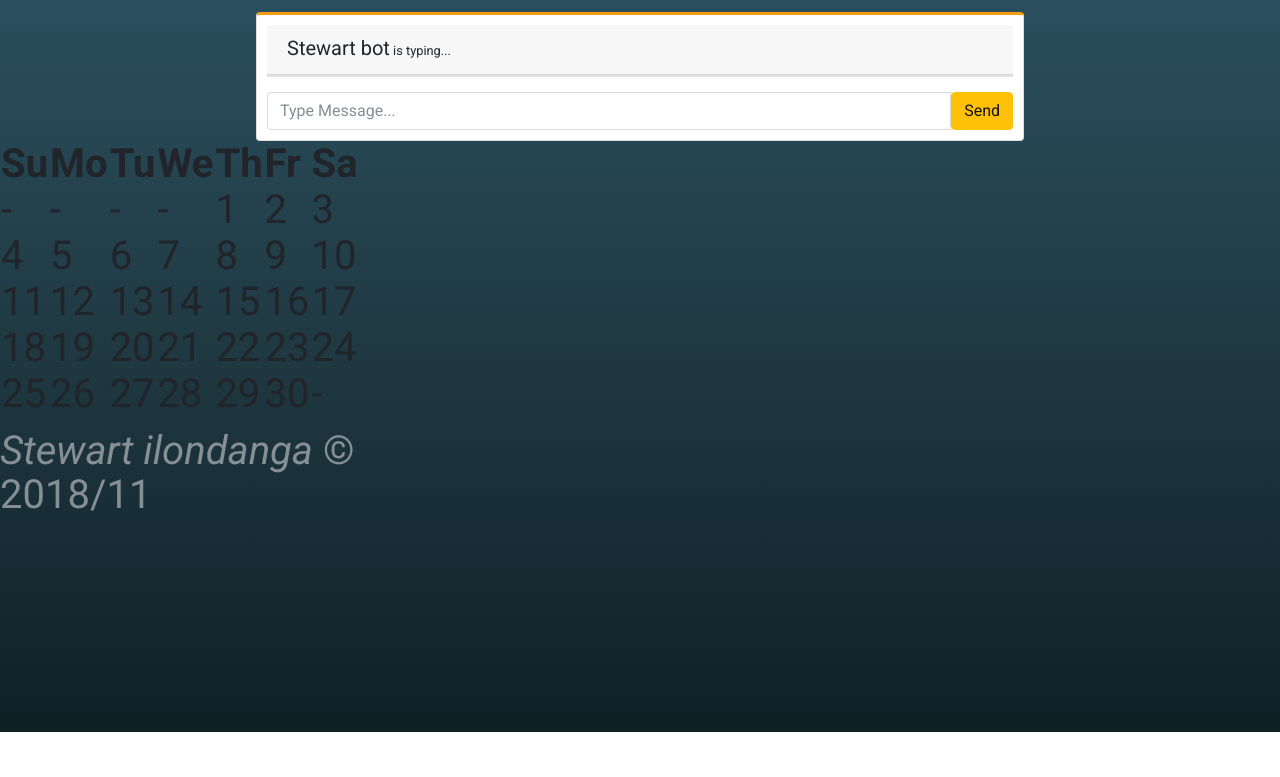
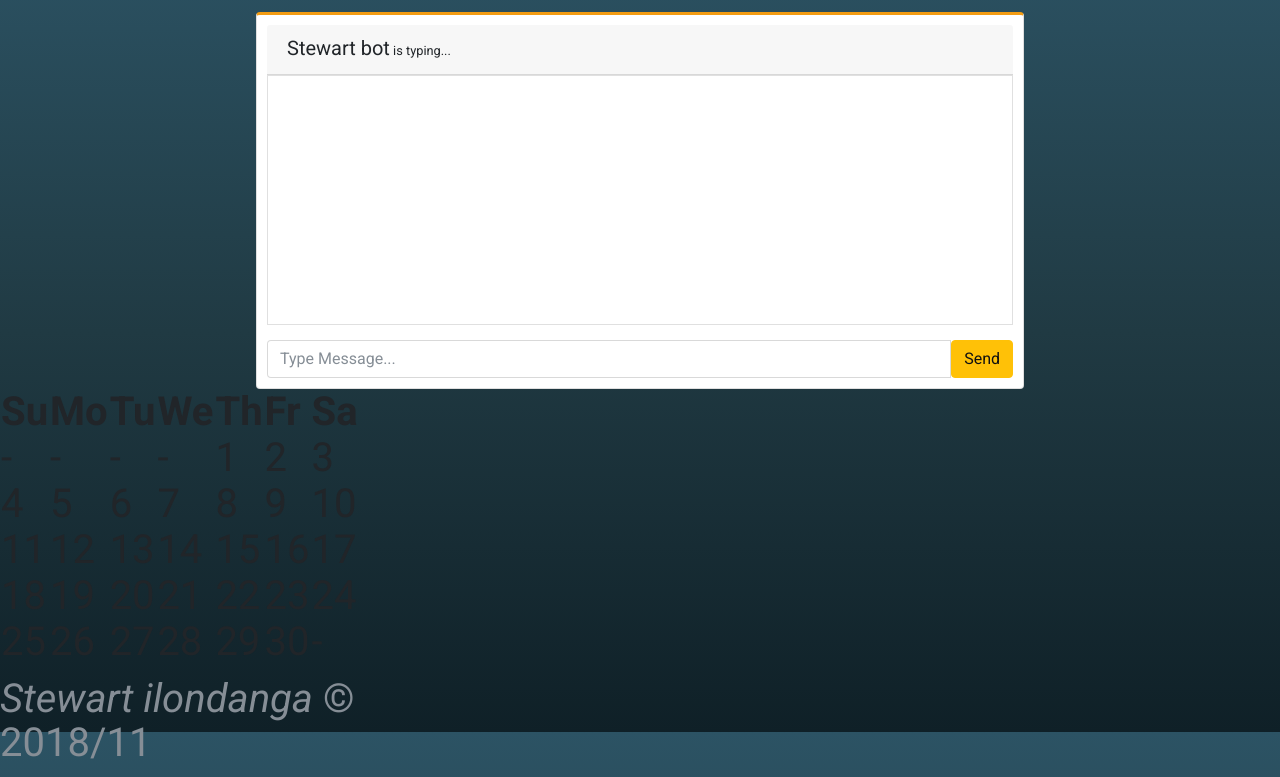
Before and after one commit to stewilondanga/stewart-bot, a plain HTML site: page index.html in a window 1280 px wide. Shown: the part 68-845 px from the top of the page. Before the commit the page ends 800 px from the top, so only its background shows below. Drawn offline with nearby package versions, Linux system fonts and the light colour scheme.

Commit message:
add css/styles.css

```diff
--- a/css/styles.css
+++ b/css/styles.css
@@ -86,12 +86,12 @@ h5 {
   background-color: #f39c12;
 }
 
-/*.chat {
+.chat {
   height: 250px;
   overflow-y: auto;
 }
 
-#writing-span {
+/*#writing-span {
   color: grey;
 }
 
```
